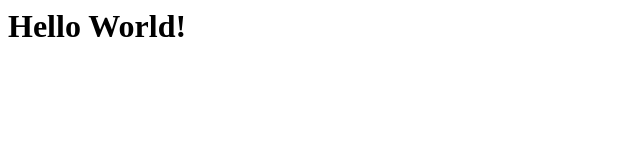
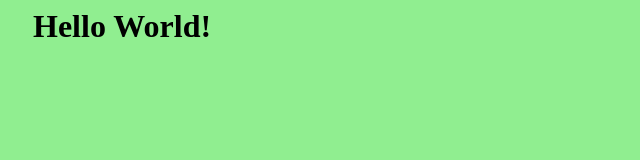
Before and after one commit to unsigned-long-int/Test-Site, a plain HTML site: page index.html in a window 1280 px wide. Shown: the whole page, without its empty margins (0-640 px from the left). Drawn offline with Linux system fonts and the light colour scheme.

Commit message:
add styles.css

```diff
--- a/index.html
+++ b/index.html
@@ -3,7 +3,8 @@
 <meta charset="UTF-8">
 <meta http-equiv="X-UA-Compatible" content="IE=edge"> <meta name="viewport" content="width=device-width, initial-
 scale=1.0">
-    <title>Document</title>
+<title>Document</title>
+<link rel="stylesheet" href="./styles.css">
 </head>
 <body>
   <h1>Hello World!</h1>
--- /dev/null
+++ b/styles.css
@@ -0,0 +1,5 @@
+body{
+background-color: lightgreen;
+} h1{
+    margin-left: 25px;
+}
```
